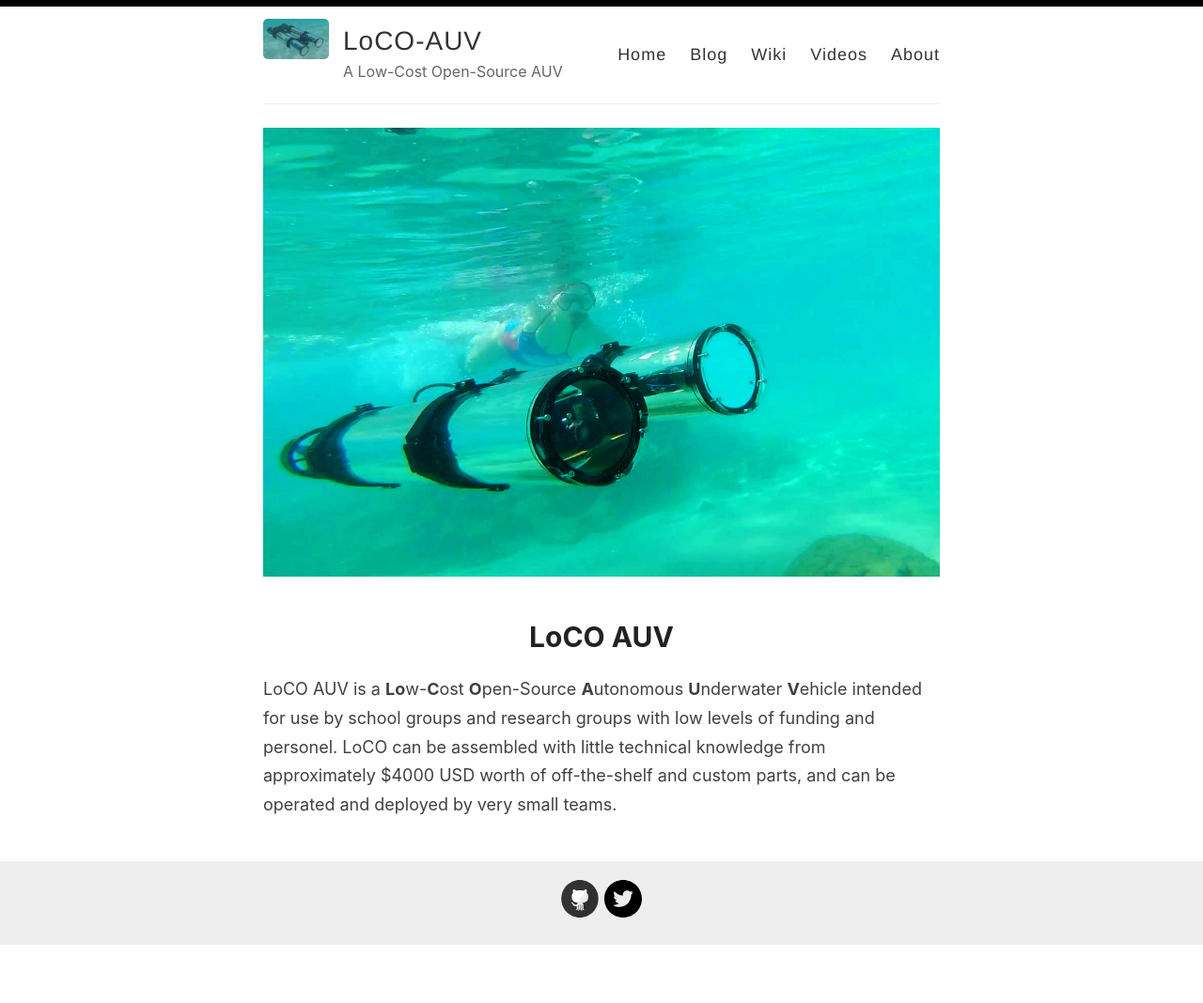
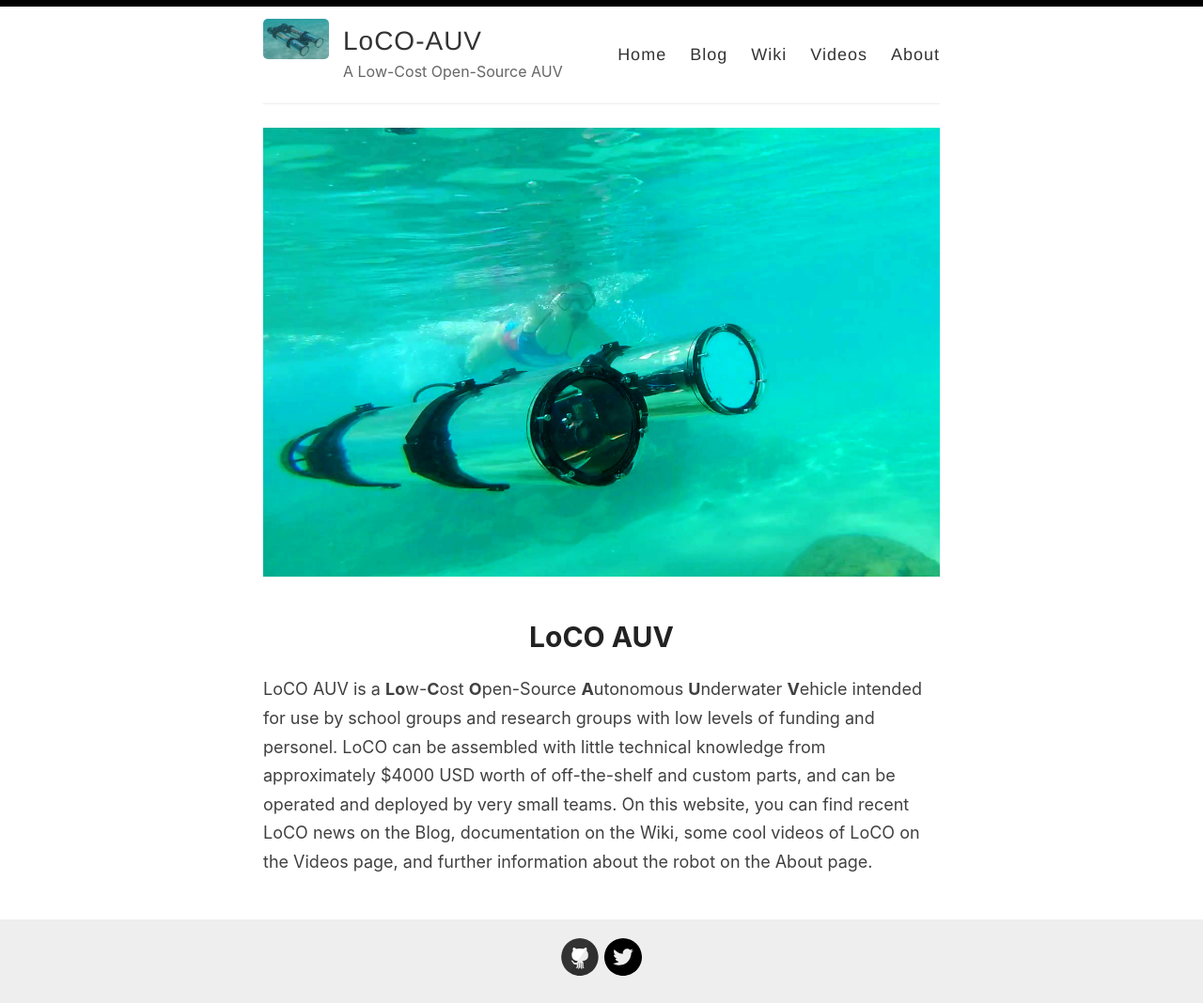
Before and after one commit to LoCO-AUV/loco-auv.github.io, a Jekyll site: the page built from index.html, in a window 1280 px wide. Shown: the whole page at 94% size. Built offline with Jekyll 4.4.1, drawn with Linux system fonts in a browser that asks for light colours; the list of posts is cut into pages by our own code; before the commit the page ends 1007 px from its top, so only the background shows below that.

Commit message:
Main page update.

```diff
--- a/index.html
+++ b/index.html
@@ -7,4 +7,6 @@ layout: default
 
 <h1>LoCO AUV</h1>
 
-LoCO AUV is a <b>Lo</b>w-<b>C</b>ost <b>O</b>pen-Source <b>A</b>utonomous <b>U</b>nderwater <b>V</b>ehicle intended for use by school groups and research groups with low levels of funding and personel. LoCO can be assembled with little technical knowledge from approximately $4000 USD worth of off-the-shelf and custom parts, and can be operated and deployed by very small teams.
+LoCO AUV is a <b>Lo</b>w-<b>C</b>ost <b>O</b>pen-Source <b>A</b>utonomous <b>U</b>nderwater <b>V</b>ehicle intended for use by school groups and research groups with low levels of funding and personel.
+LoCO can be assembled with little technical knowledge from approximately $4000 USD worth of off-the-shelf and custom parts, and can be operated and deployed by very small teams.
+On this website, you can find recent LoCO news on the Blog, documentation on the Wiki, some cool videos of LoCO on the Videos page, and further information about the robot on the About page.
```
